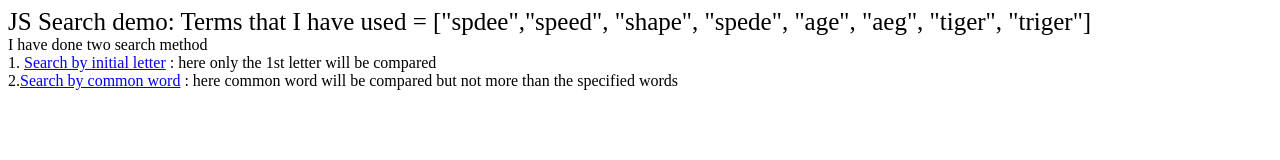
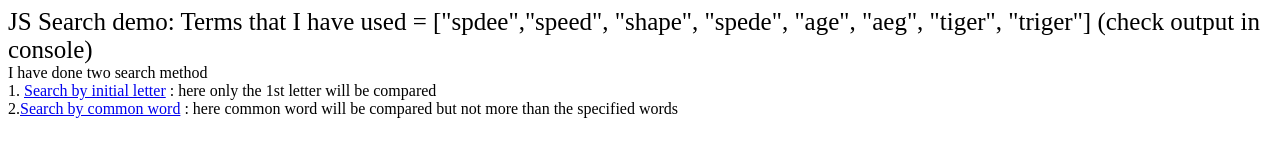
Before and after one commit to samiksha12/search_by_javascript, a plain HTML site: page index.html in a window 1280 px wide. Drawn offline with Linux system fonts and the light colour scheme.

Commit message:
index change

```diff
--- a/index.html
+++ b/index.html
@@ -9,7 +9,7 @@
   <body>
     <div style="font-size: 25px;">
       JS Search demo: Terms that I have used = ["spdee","speed", "shape",
-      "spede", "age", "aeg", "tiger", "triger"]
+      "spede", "age", "aeg", "tiger", "triger"] (check output in console)
     </div>
     <div>
       I have done two search method<br> 1.
```
